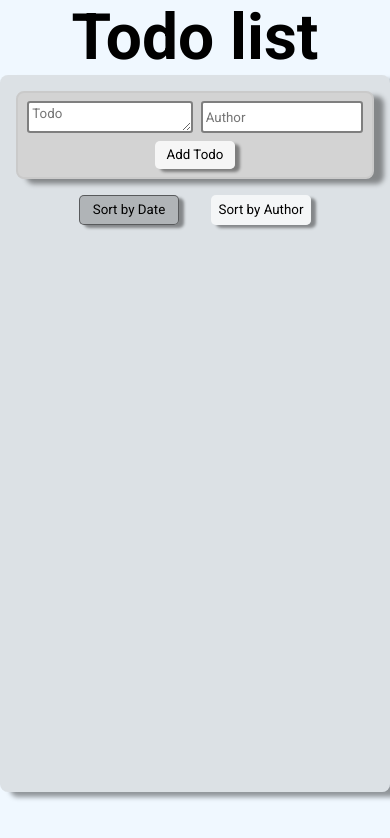
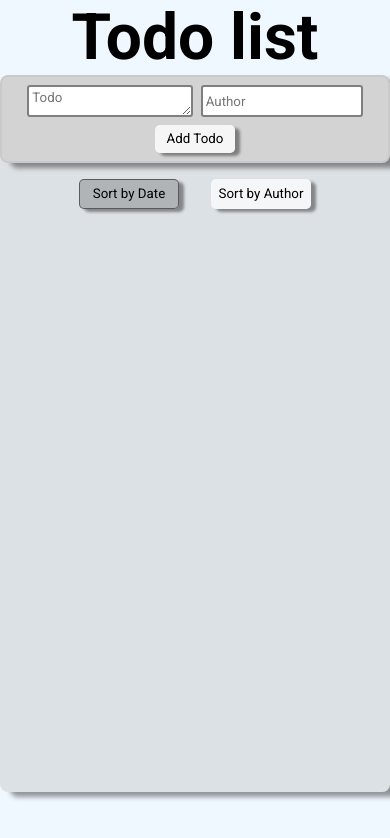
Before and after one commit to Bosseyang/Task3-react-todo-list, a React (Vite) app: page / in a window 390 px wide. Shown: the top 838 px of the page. Built offline with nearby package versions, Linux system fonts and the light colour scheme.

Commit message:
Update TodoList.css
add responsivity

```diff
--- a/src/css/TodoList.css
+++ b/src/css/TodoList.css
@@ -31,3 +31,19 @@
   padding: 1rem;
   gap: 1rem;
 }
+
+@media screen and (max-width: 920px) {
+  .todo-list {
+    width: 100%;
+  }
+}
+
+@media screen and (max-width: 480px) {
+  .todo-list {
+    padding: 0;
+  }
+  .todo-items-list {
+    padding: 0.5rem;
+  }
+
+}
```
